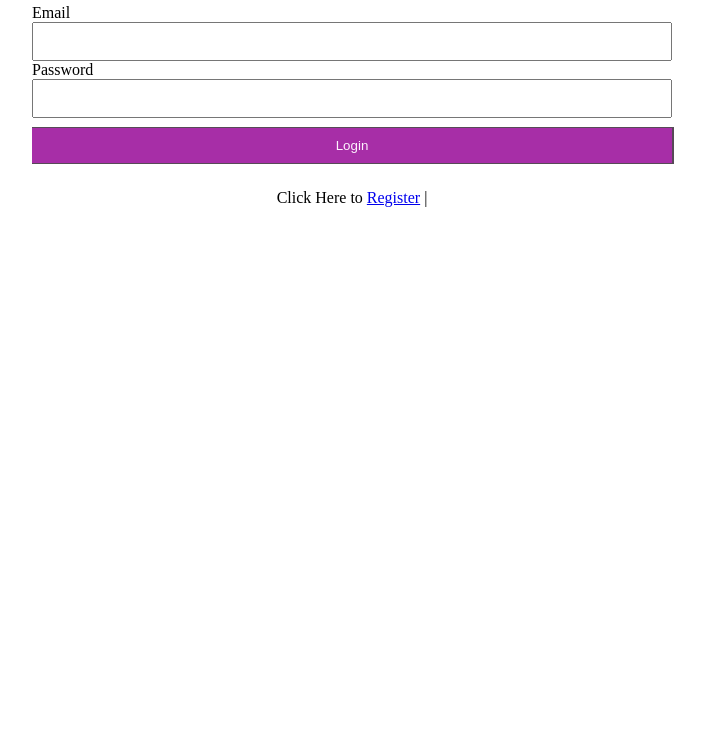
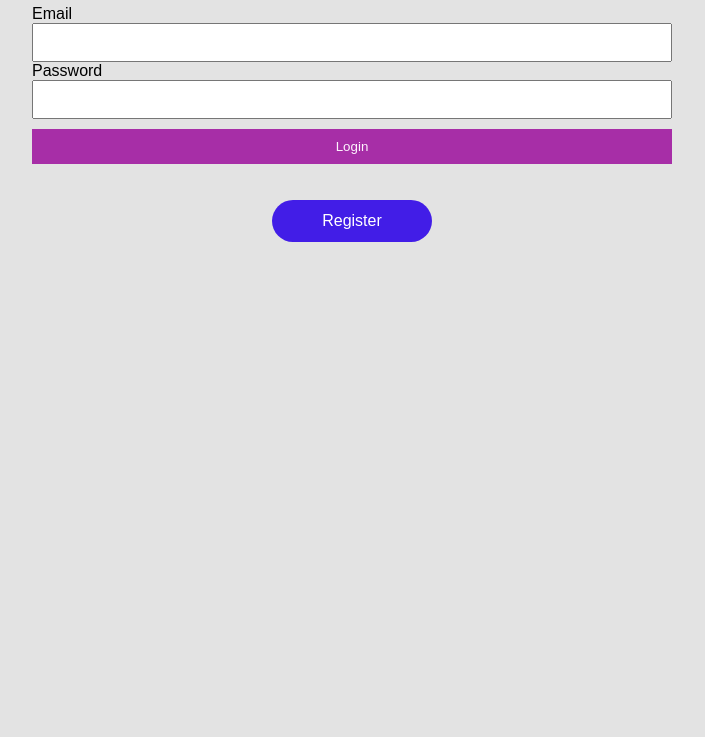
Before and after one commit to abiolafasanya/kodecamp-nodejs, a website: page views/login.html in a window 1280 px wide. Shown: the part 63-800 px from the top of the page, without its empty margins (288-993 px from the left). Drawn offline with Linux system fonts and the light colour scheme.

Commit message:
update views styling

```diff
--- a/public/css/profile.css
+++ b/public/css/profile.css
@@ -6,7 +6,8 @@
 body {
     margin: 0px;
     padding: 0px;
-    /* background: #f2f2f2; */
+    font-family: Arial, Helvetica, sans-serif;
+    background: #e3e3e3;
 }
 
 nav {
--- a/public/css/register.css
+++ b/public/css/register.css
@@ -1,6 +1,8 @@
 body {
     margin: 0;
     padding: 0;
+    font-family: Arial, Helvetica, sans-serif;
+    background: #e3e3e3;
 }
 
 .hidden {
@@ -10,7 +12,6 @@ body {
 .visible {
     display: inline-block;
     visibility: visible;
-    font-size: 18px;
 }
 
 .error{
@@ -76,7 +77,7 @@ body {
         box-sizing: border-box;
         outline: none;
         border: none;
-        box-shadow: 1px 0 0 1px rgb(87, 74, 87)
+        cursor: pointer;
     }
 
 }
@@ -118,6 +119,7 @@ body {
     button {
         display: block;
         width: 100%;
+        cursor: pointer;
         padding: 10px;
         margin: 10px auto;
         color: rgb(253, 243, 253);
@@ -125,7 +127,16 @@ body {
         box-sizing: border-box;
         outline: none;
         border: none;
-        box-shadow: 1px 0 0 1px rgb(87, 74, 87)
     }
 
 }
+.btn-link {
+    background: rgb(66, 29, 231);
+    display: inline-block;
+    visibility: visible;
+    color: #fff;
+    padding: 12px 50px;
+    margin: 10px;
+    text-decoration: none;
+    border-radius: 25px;
+}
--- a/public/css/style.css
+++ b/public/css/style.css
@@ -5,6 +5,7 @@ body {
     padding: 0;
     margin: 0;
     background: #e3e3e3;
+    font-family: Arial, Helvetica, sans-serif;
 }
 
 .container {
--- a/public/js/login.js
+++ b/public/js/login.js
@@ -44,7 +44,7 @@ loginForm.addEventListener("submit", (e) => {
         email = e.target.email.value = "";
         password = e.target.password.value = "";
         let userProfile = document.querySelector("#userProfile")
-        userProfile.setAttribute("class", `visible`)
+        userProfile.setAttribute("class", `btn-link`)
         userProfile.setAttribute("href", `/profile/${data.id}`)
         e.target.email.setAttribute("disabled", "true")
         e.target.password.setAttribute("disabled", "true")
--- a/views/login.html
+++ b/views/login.html
@@ -29,7 +29,7 @@
         <div class="form-group">
           <button id="loginBtn">Login</button>
           <p style="text-align: center">
-            Click Here to <a href="/register">Register</a> |
+            <a href="/register" class="btn-link" id="regBtn">Register</a>
             <a class="hidden" id="userProfile">Profile</a>
           </p>
         </div>
```
Also changed, not shown: views/register.html (+1 -1 lines).
